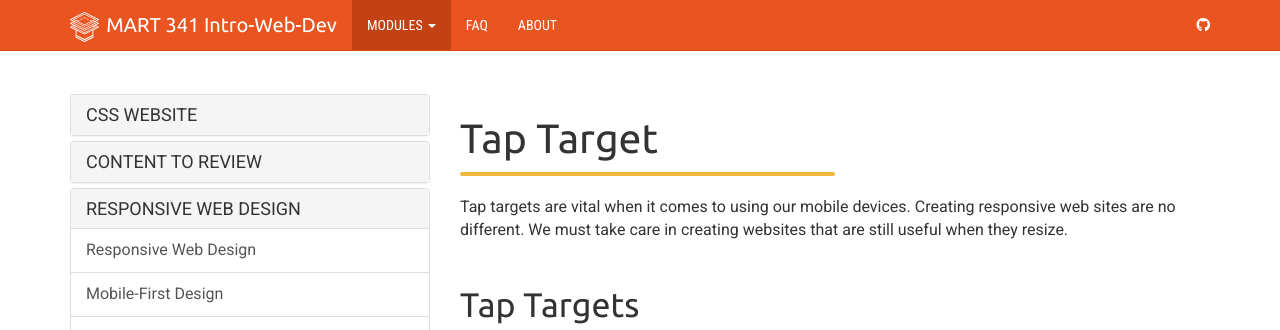
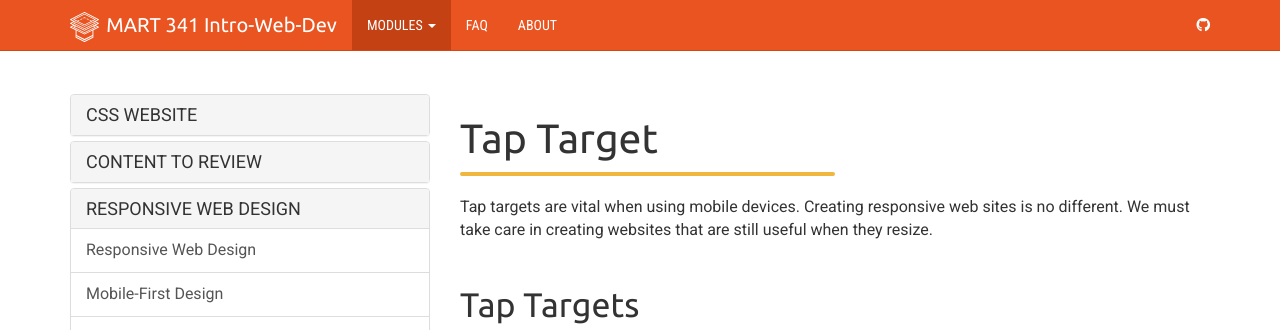
Before and after one commit to Montana-Media-Arts/webDesignFall2024, a Jekyll site: the page built from _docs/topic-12/02-rwd/page-04.md, in a window 1280 px wide and 959 px high, cut to the strip 0-330 px from the top of the window. Built offline with Jekyll 4.4.1, drawn with Linux system fonts in a browser that asks for light colours; nearby versions of some CDN libraries.

Commit message:
Update page-04.md

```diff
--- a/_docs/topic-12/02-rwd/page-04.md
+++ b/_docs/topic-12/02-rwd/page-04.md
@@ -9,7 +9,7 @@ tags:
 <div class="divider-heading"></div>
 
 
-Tap targets are vital when it comes to using our mobile devices.  Creating responsive web sites are no different.  We must take care in creating websites that are still useful when they resize.
+Tap targets are vital when using mobile devices. Creating responsive web sites is no different.  We must take care in creating websites that are still useful when they resize.
 
 
 ## Tap Targets
```
